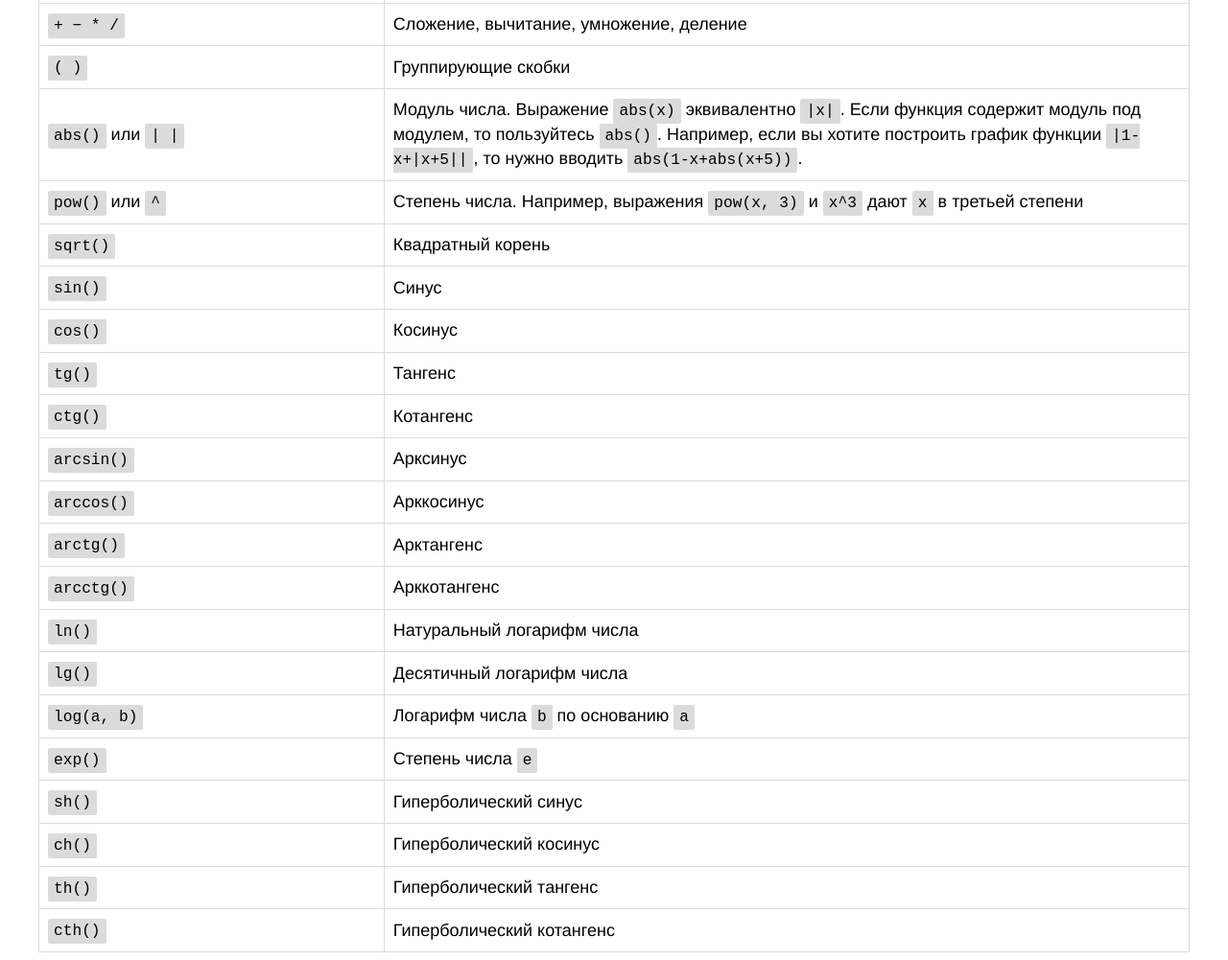
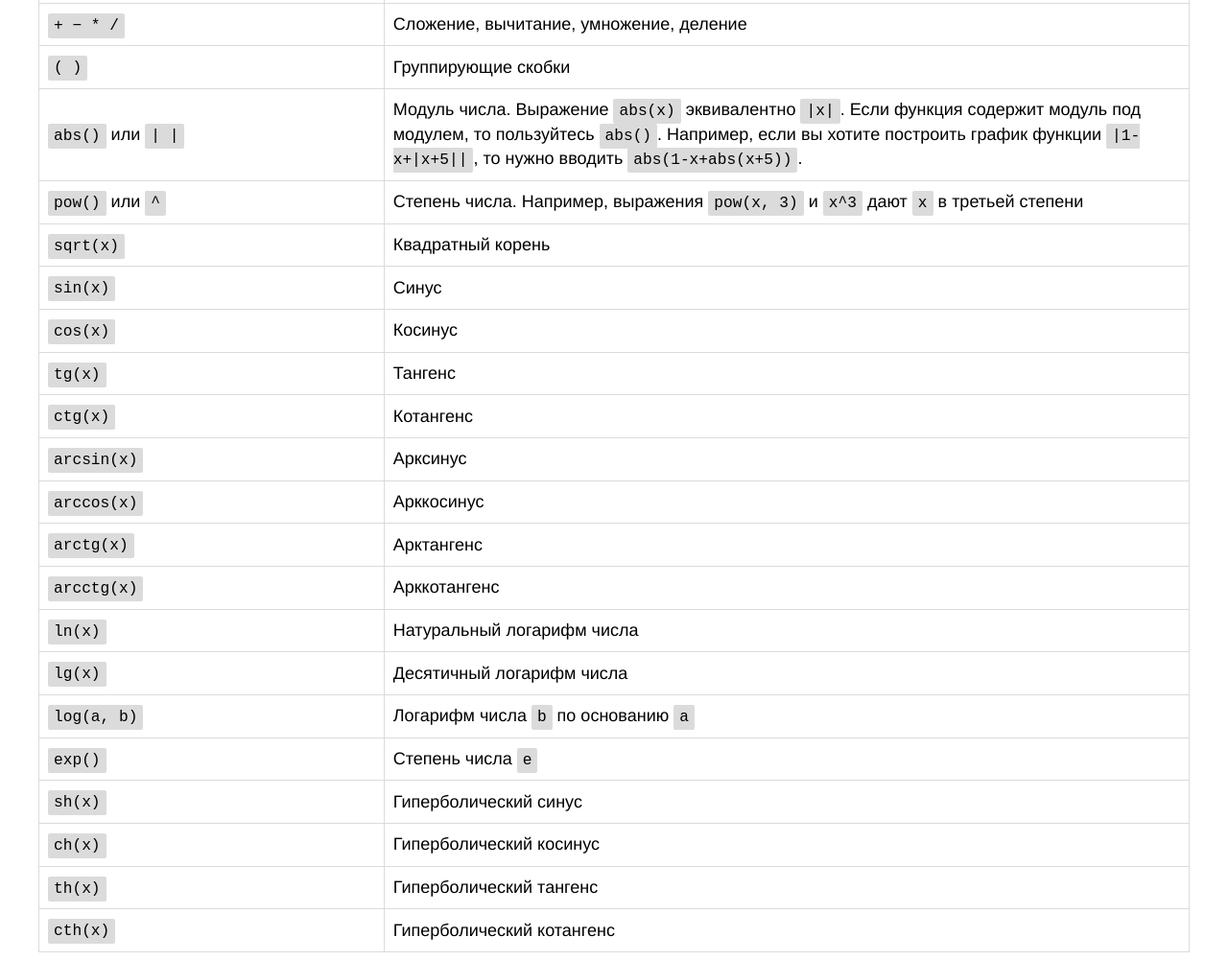
Before and after one commit to TheDivort/Project, a plain HTML site: page index.html in a window 1280 px wide. Shown: the part 2279-3280 px from the top of the page at 96% size. Drawn offline with Linux system fonts and the light colour scheme.

Commit message:
Update index.html

```diff
--- a/index.html
+++ b/index.html
@@ -287,77 +287,77 @@ body.custom-background { background-color: #ffffff; }
     </tr>
     <tr>
         <td>
-            <code>sqrt()</code></td>
+            <code>sqrt(x)</code></td>
         <td>
             Квадратный корень
         </td>
     </tr>
     <tr>
         <td>
-            <code>sin()</code></td>
+            <code>sin(x)</code></td>
         <td>
             Синус
         </td>
     </tr>
     <tr>
         <td>
-            <code>cos()</code></td>
+            <code>cos(x)</code></td>
         <td>
             Косинус
         </td>
     </tr>
     <tr>
         <td>
-            <code>tg()</code></td>
+            <code>tg(x)</code></td>
         <td>
             Тангенс
         </td>
     </tr>
     <tr>
         <td>
-            <code>ctg()</code></td>
+            <code>ctg(x)</code></td>
         <td>
             Котангенс
         </td>
     </tr>
     <tr>
         <td>
-            <code>arcsin()</code></td>
+            <code>arcsin(x)</code></td>
         <td>
             Арксинус
         </td>
     </tr>
     <tr>
         <td>
-            <code>arccos()</code></td>
+            <code>arccos(x)</code></td>
         <td>
             Арккосинус
         </td>
     </tr>
     <tr>
         <td>
-            <code>arctg()</code></td>
+            <code>arctg(x)</code></td>
         <td>
             Арктангенс
         </td>
     </tr>
     <tr>
         <td>
-            <code>arcctg()</code></td>
+            <code>arcctg(x)</code></td>
         <td>
             Арккотангенс
         </td>
     </tr>
     <tr>
         <td>
-            <code>ln()</code></td>
+            <code>ln(x)</code></td>
         <td>
             Натуральный логарифм числа
         </td>
     </tr>
     <tr>
         <td>
-            <code>lg()</code></td>
+            <code>lg(x)</code></td>
         <td>
             Десятичный логарифм числа
         </td>
@@ -376,28 +376,28 @@ body.custom-background { background-color: #ffffff; }
     </tr>
     <tr>
         <td>
-            <code>sh()</code></td>
+            <code>sh(x)</code></td>
         <td>
             Гиперболический синус
         </td>
     </tr>
     <tr>
         <td>
-            <code>ch()</code></td>
+            <code>ch(x)</code></td>
         <td>
             Гиперболический косинус
         </td>
     </tr>
     <tr>
         <td>
-            <code>th()</code></td>
+            <code>th(x)</code></td>
         <td>
             Гиперболический тангенс
         </td>
     </tr>
     <tr>
         <td>
-            <code>cth()</code></td>
+            <code>cth(x)</code></td>
         <td>
             Гиперболический котангенс
         </td>
```
